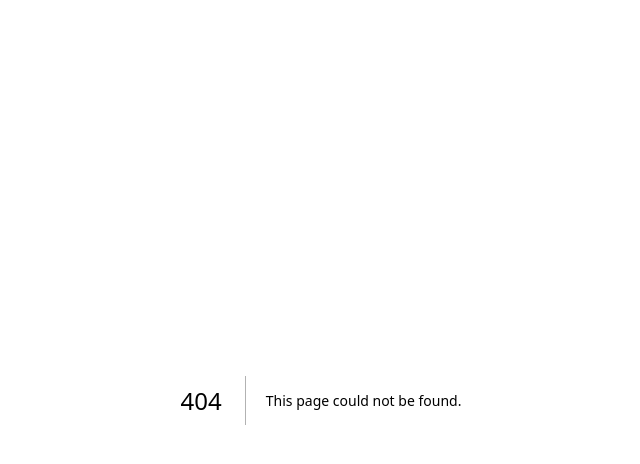
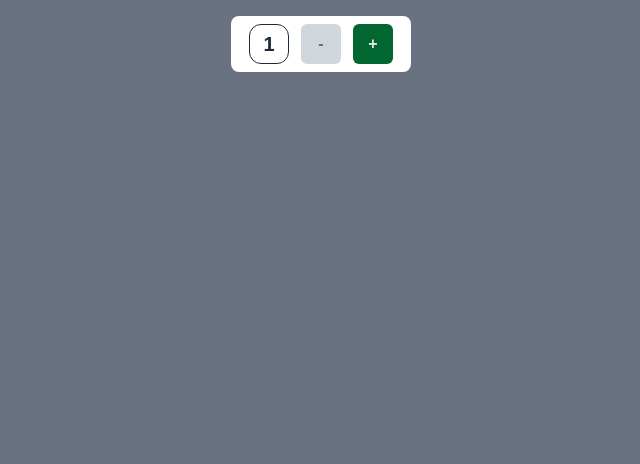
Before and after one commit to Exampleuser274/cprg306-assignments, a Next.js app: page /week-4 in a window 1280 px wide. Before the commit this address had no page. Shown: the top 464 px of the page, without its empty margins (319-959 px from the left). Built offline with nearby package versions, Linux system fonts and the light colour scheme.

Commit message:
week4 commit

```diff
--- a/app/page.js
+++ b/app/page.js
@@ -6,6 +6,7 @@ function Page() {
     <h1>CPRG306: Web Development 2 - Assignments</h1>
       <p><Link href="/week-2">Week 2</Link></p>
       <p><Link href="/week-3">Week 3</Link></p>
+      <p><Link href="/week-4">Week 4</Link></p>
    </main>
   );
 }
--- /dev/null
+++ b/app/week-4/page.js
@@ -0,0 +1,58 @@
+"use client";
+
+import { useState } from "react";
+
+function Counter () {
+    const [quantity, setQuantity] = useState(1);
+
+    const increment = () => {
+        setQuantity(quantity => {
+            if(quantity < 20) {
+                return quantity +1;
+            }
+            else return quantity;
+        });
+    };
+
+    const decrement = () => {
+        setQuantity(quantity => {
+            if(quantity > 1) {
+                return quantity -1;
+            }
+            else return quantity;
+        });
+    };
+
+   return (
+    <div className="min-h-screen w-full bg-gray-500">
+
+      <div className="flex items-center justify-center space-x-3 m-4 bg-white p-2 rounded-lg max-w-45 mx-auto ">
+
+         <p className=" flex items-center justify-center w-10 h-10 text-xl font-bold text-gray-800 border border-gray-800 rounded-xl ">
+          {quantity}
+        </p>
+
+        <button
+          onClick={decrement}
+          disabled={quantity === 1}
+          className="w-10 h-10 bg-green-800 text-gray-200 font-semibold rounded-md transition-colors duration-200 hover:bg-green-800 focus:outline-none disabled:bg-gray-300 disabled:text-gray-500 disabled:cursor-not-allowed"
+        >
+          -
+        </button>
+
+        <button
+          onClick={increment}
+          disabled={quantity === 20}
+          className="w-10 h-10 bg-green-800 text-gray-200 font-semibold rounded-md transition-colors duration-200 hover:bg-green-800 focus:outline-none disabled:bg-gray-300 disabled:text-gray-500 disabled:cursor-not-allowed"
+        >
+          +
+        </button>
+
+      </div>
+
+    </div>
+  );
+}
+
+
+export default Counter
```
